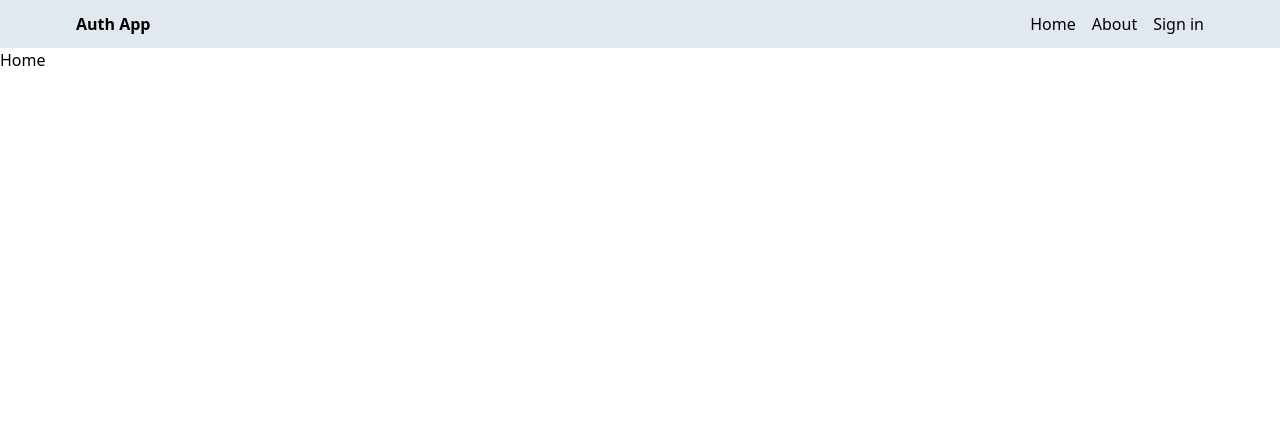
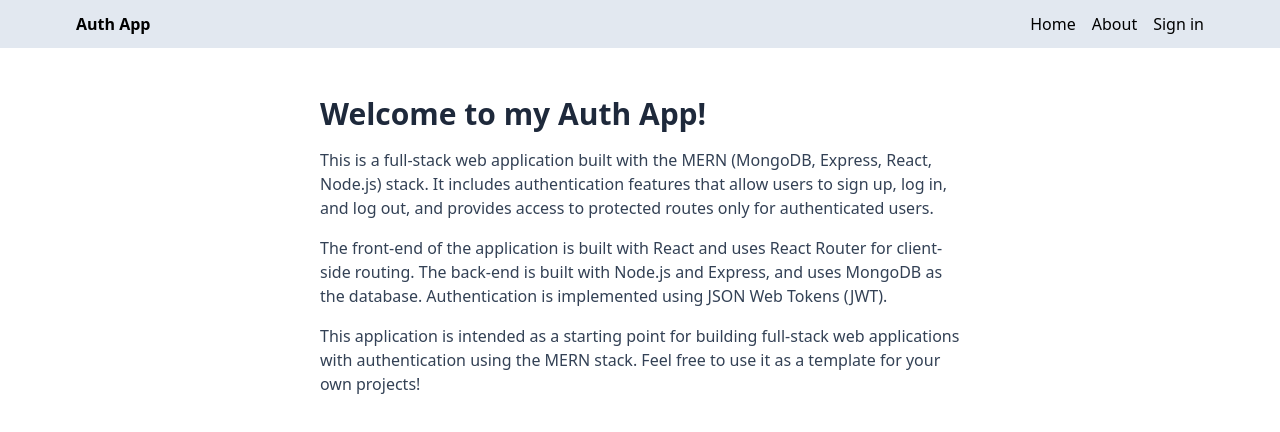
Before and after one commit to DevYoma/mern-auth, a React (Vite) app in the folder client/: page / in a window 1280 px wide. Shown: the top 432 px of the page. Built offline with nearby package versions, Linux system fonts and the light colour scheme; no server answers.

Commit message:
design: home and about page design complete

```diff
--- a/client/src/Pages/About.tsx
+++ b/client/src/Pages/About.tsx
@@ -1,6 +1,24 @@
 const About = () => {
   return (
-    <div>About</div>
+    <div className='px-4 py-12 max-w-2xl mx-auto'>
+      <h1 className='text-3xl font-bold  mb-4 text-slate-800'>About</h1>
+      <p className='mb-4 text-slate-700'>
+        This is a MERN (MongoDB, Express, React, Node.js) stack application with
+        authentication. It allows users to sign up, log in, and log out, and
+        provides access to protected routes only for authenticated users.
+      </p>
+      <p className='mb-4 text-slate-700'>
+        The front-end of the application is built with React and uses React
+        Router for client-side routing. The back-end is built with Node.js and
+        Express, and uses MongoDB as the database. Authentication is implemented
+        using JSON Web Tokens (JWT).
+      </p>
+      <p className='mb-4 text-slate-700'>
+        This application is intended as a starting point for building full-stack
+        web applications with authentication using the MERN stack. Feel free to
+        use it as a template for your own projects!
+      </p>
+    </div>
   )
 }
 
--- a/client/src/Pages/Home.tsx
+++ b/client/src/Pages/Home.tsx
@@ -1,6 +1,27 @@
 const Home = () => {
   return (
-    <div>Home</div>
+    <div className='px-4 py-12 max-w-2xl mx-auto'>
+      <h1 className='text-3xl font-bold  mb-4 text-slate-800'>
+        Welcome to my Auth App!
+      </h1>
+      <p className='mb-4 text-slate-700'>
+        This is a full-stack web application built with the MERN (MongoDB,
+        Express, React, Node.js) stack. It includes authentication features that
+        allow users to sign up, log in, and log out, and provides access to
+        protected routes only for authenticated users.
+      </p>
+      <p className='mb-4 text-slate-700'>
+        The front-end of the application is built with React and uses React
+        Router for client-side routing. The back-end is built with Node.js and
+        Express, and uses MongoDB as the database. Authentication is implemented
+        using JSON Web Tokens (JWT).
+      </p>
+      <p className='mb-4 text-slate-700'>
+        This application is intended as a starting point for building full-stack
+        web applications with authentication using the MERN stack. Feel free to
+        use it as a template for your own projects!
+      </p>
+    </div>
   )
 }
 
```
